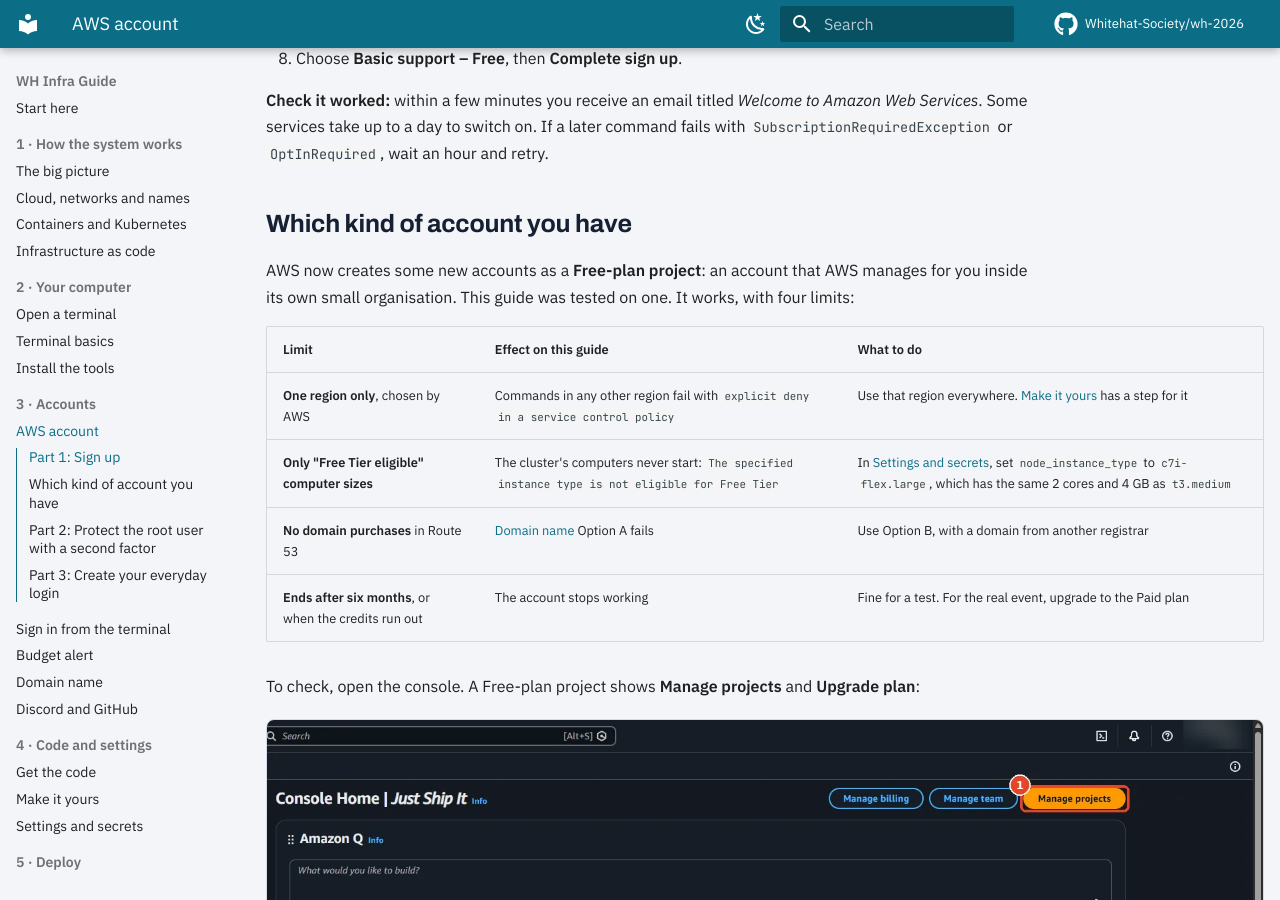
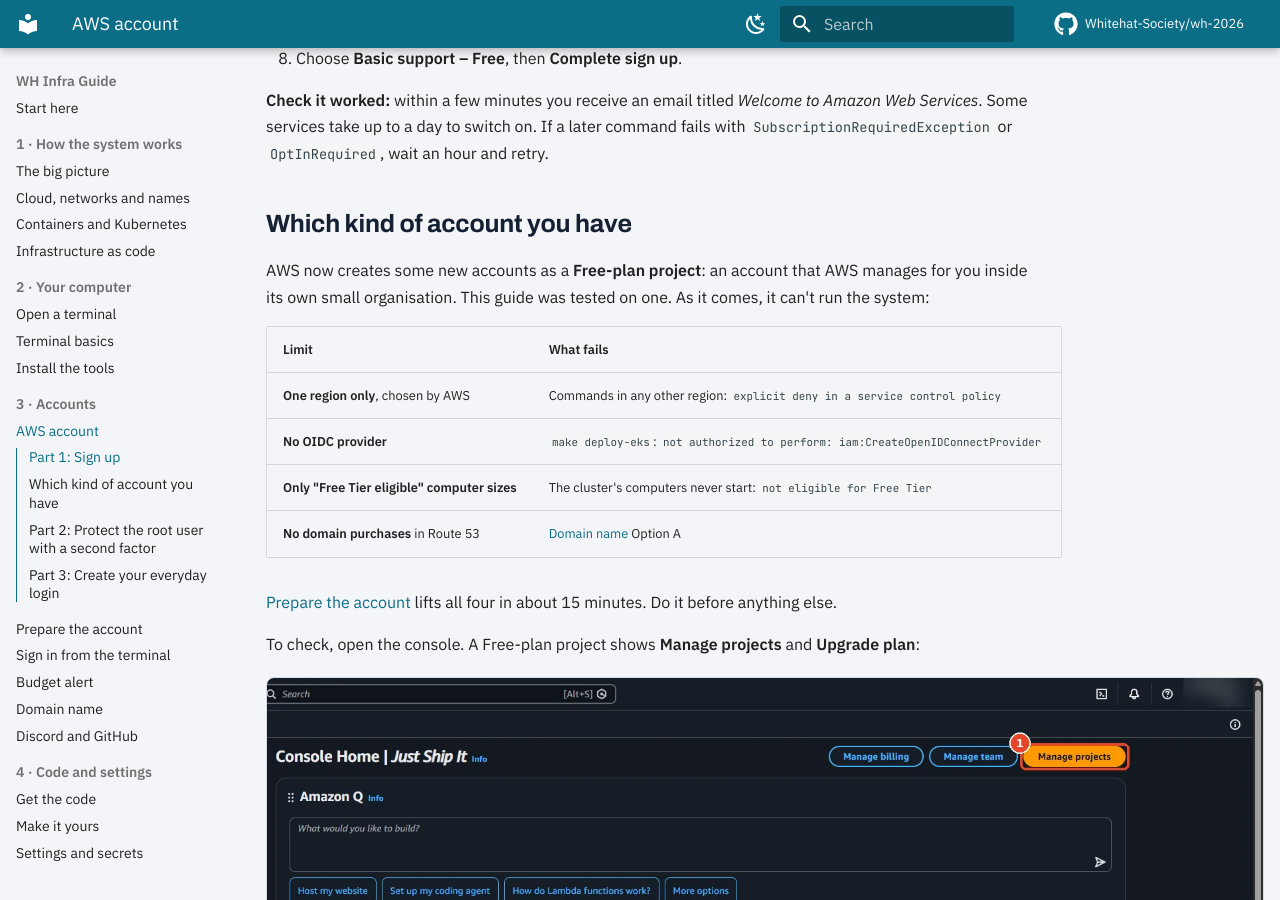
Before and after one commit to Whitehat-Society/wh-infra-guide, an MkDocs documentation site: the page built from docs/accounts/aws.md, in a window 1280 px wide and 900 px high, scrolled down 952 px. Built offline with MkDocs 1.6.1 and Material for MkDocs 9.7.7, drawn with Linux system fonts in a browser that asks for light colours; comment, search, counter and statistics services are not loaded; part of the change alters nothing that is shown; some of the changed text lies outside the part shown.

Commit message:
docs: add Prepare the account (upgrade, activate, allow region)
Tested on the Free-plan project: Paid upgrade, advanced-features
activation, SCP region edit, OIDC and t3.medium now allowed.
aws login path for Builder ID accounts via a credential_process profile.

Co-Authored-By: Claude Opus 5.5 <noreply@anthropic.com>
Claude-Session: https://claude.ai/code/session_01PxvAoFp9w71bJ9YHe5zwaE

````diff
--- a/docs/accounts/aws.md
+++ b/docs/accounts/aws.md
@@ -28,14 +28,16 @@ You need:
 
 ## Which kind of account you have
 
-AWS now creates some new accounts as a **Free-plan project**: an account that AWS manages for you inside its own small organisation. This guide was tested on one. It works, with four limits:
+AWS now creates some new accounts as a **Free-plan project**: an account that AWS manages for you inside its own small organisation. This guide was tested on one. As it comes, it can't run the system:
 
-| Limit | Effect on this guide | What to do |
-|---|---|---|
-| **One region only**, chosen by AWS | Commands in any other region fail with `explicit deny in a service control policy` | Use that region everywhere. [Make it yours](../code/make-it-yours.md) has a step for it |
-| **Only "Free Tier eligible" computer sizes** | The cluster's computers never start: `The specified instance type is not eligible for Free Tier` | In [Settings and secrets](../code/config.md), set `node_instance_type` to `c7i-flex.large`, which has the same 2 cores and 4 GB as `t3.medium` |
-| **No domain purchases** in Route 53 | [Domain name](domain.md) Option A fails | Use Option B, with a domain from another registrar |
-| **Ends after six months**, or when the credits run out | The account stops working | Fine for a test. For the real event, upgrade to the Paid plan |
+| Limit | What fails |
+|---|---|
+| **One region only**, chosen by AWS | Commands in any other region: `explicit deny in a service control policy` |
+| **No OIDC provider** | `make deploy-eks`: `not authorized to perform: iam:CreateOpenIDConnectProvider` |
+| **Only "Free Tier eligible" computer sizes** | The cluster's computers never start: `not eligible for Free Tier` |
+| **No domain purchases** in Route 53 | [Domain name](domain.md) Option A |
+
+[Prepare the account](prepare.md) lifts all four in about 15 minutes. Do it before anything else.
 
 To check, open the console. A Free-plan project shows **Manage projects** and **Upgrade plan**:
 
@@ -69,6 +71,9 @@ A second factor means a stolen password alone can't open the account. You'll use
 
 ## Part 3: Create your everyday login
 
+!!! note "Skip this part after [Prepare the account](prepare.md)"
+    Activation already set up logins through your AWS Builder ID. Go straight to [Prepare the account](prepare.md), then use `aws login` on [Sign in from the terminal](cli-login.md#accounts-prepared-through-aws-settings).
+
 You'll create a personal login through **IAM Identity Center**, the AWS service that manages people's logins. It gives the terminal temporary passwords that expire after a few hours, so a leaked one stops working by itself.
 
 --8<-- "rec-pending.md"
--- a/docs/accounts/cli-login.md
+++ b/docs/accounts/cli-login.md
@@ -36,13 +36,35 @@ The AWS CLI needs to know who you are before it will change anything. This page
     ```
     On macOS, use `~/.zshrc` instead of `~/.bashrc`.
 
+## Accounts prepared through AWS Settings
+
+If you followed [Prepare the account](prepare.md), you already sign in to AWS with an **AWS Builder ID**, and the steps above aren't needed. Use `aws login` instead. It opens the browser, you pick your project, and the terminal receives keys.
+
+1. Sign in, under a profile named `wh-login`:
+    ```bash
+    aws login --profile wh-login --region ap-southeast-1
+    ```
+    In the browser, choose your project under **Add session** (or **Active sessions**).
+2. Terraform and the club's Python scripts can't read `aws login` keys directly. Add a second profile, `wh`, that hands them over:
+    ```bash
+    cat >> ~/.aws/config <<'EOF'
+
+    [profile wh]
+    region = ap-southeast-1
+    credential_process = aws configure export-credentials --profile wh-login --format process
+    EOF
+    echo 'export AWS_PROFILE=wh' >> ~/.bashrc
+    export AWS_PROFILE=wh
+    ```
+3. When a command later says the session expired, run step 1 again.
+
 ## Check it worked
 
 ```bash
 aws sts get-caller-identity
 ```
 
-The output shows three fields. `Account` is a 12-digit number: the club's **account ID**. `Arn` contains `AWSReservedSSO_AdministratorAccess`. Note the account ID; [Make it yours](../code/make-it-yours.md) uses it.
+The output shows three fields. `Account` is a 12-digit number: the club's **account ID**. `Arn` contains `AWSReservedSSO_AdministratorAccess`, or `AccountFullAccessRole` if you used `aws login`. Note the account ID; [Make it yours](../code/make-it-yours.md) uses it.
 
 ## Signing in again
 
--- /dev/null
+++ b/docs/accounts/prepare.md
@@ -0,0 +1,99 @@
+# Prepare the account
+
+Skip this page if your account is a normal Paid-plan account: [Which kind of account you have](aws.md#which-kind-of-account-you-have) shows how to tell. A **Free-plan project** can't run this system until you change three things, all in the browser:
+
+| Change | Why the deploy needs it |
+|---|---|
+| 1. Upgrade to the **Paid plan** | The Free plan only starts small "Free Tier" computers and can't buy domains |
+| 2. **Activate advanced features** | Until then, AWS's own rules block other regions and the permission setup the cluster uses (an *OIDC provider*) |
+| 3. Allow **Singapore** in the region rule | The rule still lists only the account's first region |
+
+After step 2, your account sits inside an **AWS organization**: a group of accounts with one account in charge.
+
+<figure class="diagram">
+--8<-- "diagrams/org.svg"
+<figcaption>Activation creates the management and identity accounts. The project account is the one you already had, and the CTF runs in it. A <b>service control policy (SCP)</b> is a rule the management account sets on the other accounts.</figcaption>
+</figure>
+
+!!! danger "Step 2 can't be undone"
+    Activation hands you full control of the organization and deletes the Free plan's spend limits. From then on, only your [budget alert](budget.md) warns you about the bill. Set it up the same day.
+
+## 1. Upgrade to the Paid plan
+
+1. Sign in to the [AWS console](https://console.aws.amazon.com/).
+2. On **Console Home**, click **Upgrade plan** (box 2 in the [screenshot above](aws.md#which-kind-of-account-you-have)).
+3. Read the summary and confirm. AWS charges the card you entered at sign-up; your sign-up credits stay.
+
+**Check it worked:** AWS emails *Your AWS account plan has been upgraded*, and **Manage projects** shows **Current charges** and **Available credits** instead of *Days remaining in free plan*.
+
+To add or change the card later, open **Billing and Cost Management → Payment preferences** in the management account:
+
+<figure class="shot" markdown>
+![Payment preferences page with the Add payment method button](../assets/shots/accounts/payment-methods.webp)
+<figcaption>(1) Add payment method. The blurred areas hold the card, billing address and phone number.</figcaption>
+</figure>
+
+## 2. Activate advanced features
+
+1. Click **Manage projects** on Console Home. AWS Settings opens.
+2. Scroll to **Activate advanced features** and click **Continue to activation**.
+3. Fill in the form:
+
+    <figure class="shot" markdown>
+    ![The activation form](../assets/shots/accounts/activate-form.webp)
+    <figcaption>(1) A team name, such as <code>whitehats-infra</code>; teammates see it when they sign in. (2) Keep <b>Use my AWS Builder ID email</b>, then click <b>Send verification code</b>. (3) The six-digit code from the email titled <i>Verify the new email address for the AWS account root user</i>. (4) Review and complete activation.</figcaption>
+    </figure>
+
+4. Type `Confirm activation` and click **Activate**:
+
+    <figure class="shot" markdown>
+    ![The confirmation dialog](../assets/shots/accounts/activate-confirm.webp){ width="452" }
+    <figcaption>(5) Type the two words exactly. (6) Activate.</figcaption>
+    </figure>
+
+5. Keep the page open. Activation takes up to 5 minutes, then a green banner appears:
+
+    <figure class="shot" markdown>
+    ![Activation complete, listing the new accounts](../assets/shots/accounts/activate-done.webp)
+    <figcaption>The project list now shows your project and a new <i>Identity Delegated Admin</i> account; the management account is listed below them. (7) Manage this organization leads to the next step.</figcaption>
+    </figure>
+
+## 3. Allow Singapore
+
+1. Click **Manage this organization**, then **AWS Organizations**. This opens the console of the management account.
+2. In the left menu, click **Policies**, then **Service control policies**.
+
+    <figure class="shot" markdown>
+    ![List of service control policies](../assets/shots/accounts/scp-list.webp)
+    <figcaption>(1) The region rule. Leave the other policies alone: <code>ManagedAccountSecurityControlPolicy</code> only protects AWS's own management roles, and the <code>BudgetsSpendLimit…</code> ones only act when a spend limit is set.</figcaption>
+    </figure>
+
+3. Open **AdvancedModeRegionRestrictionSecurityControlPolicy** and click **Edit policy**.
+4. Scroll to the end of the text, find the list after `"aws:RequestedRegion"` in the statement `"RegionFloor"`, and add `"ap-southeast-1",` as the first entry:
+
+    <figure class="shot" markdown>
+    ![The end of the region policy, with ap-southeast-1 added](../assets/shots/accounts/scp-region-list.webp){ width="560" }
+    <figcaption>(3) The added line. Every region in this list is allowed. The editor reports one error about <code>builderid:*</code>; it comes from AWS's own text, and saving still works.</figcaption>
+    </figure>
+
+5. Click **Save changes**. A green banner says *Successfully updated the policy*.
+
+## Check it worked
+
+From the terminal, once you have [signed in](cli-login.md):
+
+```bash
+aws ec2 describe-availability-zones --region ap-southeast-1 --query 'AvailabilityZones[].ZoneName' --output text
+```
+
+It prints three zone names such as `ap-southeast-1a`. An `explicit deny in a service control policy` error means step 3 didn't save.
+
+## If it fails
+
+| Problem | Fix |
+|---|---|
+| The activation page says *You must upgrade your account before you can activate advanced features* | Do step 1 first |
+| The verification email doesn't arrive | Wait 5 minutes, check spam, then click **Resend code** |
+| Commands still get `explicit deny in a service control policy` after step 3 | Read the policy name in the error. If it isn't the region rule, open that policy, and ask the infra lead before you change it |
+
+**Next:** [Sign in from the terminal](cli-login.md).
--- a/mkdocs.yml
+++ b/mkdocs.yml
@@ -62,6 +62,7 @@ nav:
       - Install the tools: setup/pc.md
   - 3 · Accounts:
       - AWS account: accounts/aws.md
+      - Prepare the account: accounts/prepare.md
       - Sign in from the terminal: accounts/cli-login.md
       - Budget alert: accounts/budget.md
       - Domain name: accounts/domain.md
````
Also changed, not shown: docs/assets/shots/accounts/activate-confirm.webp (added), docs/assets/shots/accounts/activate-done.webp (added), docs/assets/shots/accounts/activate-form.webp (added), docs/assets/shots/accounts/payment-methods.webp (added), docs/assets/shots/accounts/scp-list.webp (added), docs/assets/shots/accounts/scp-region-list.webp (added), 8 other files.
